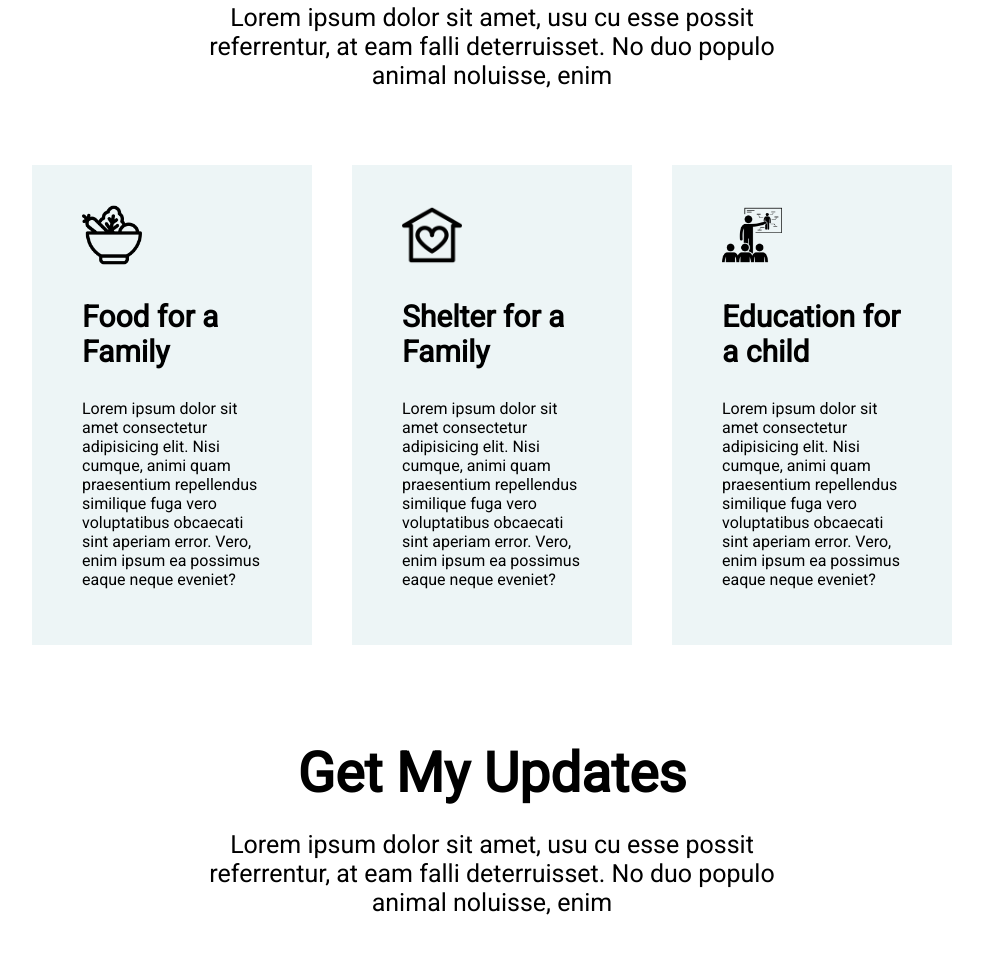
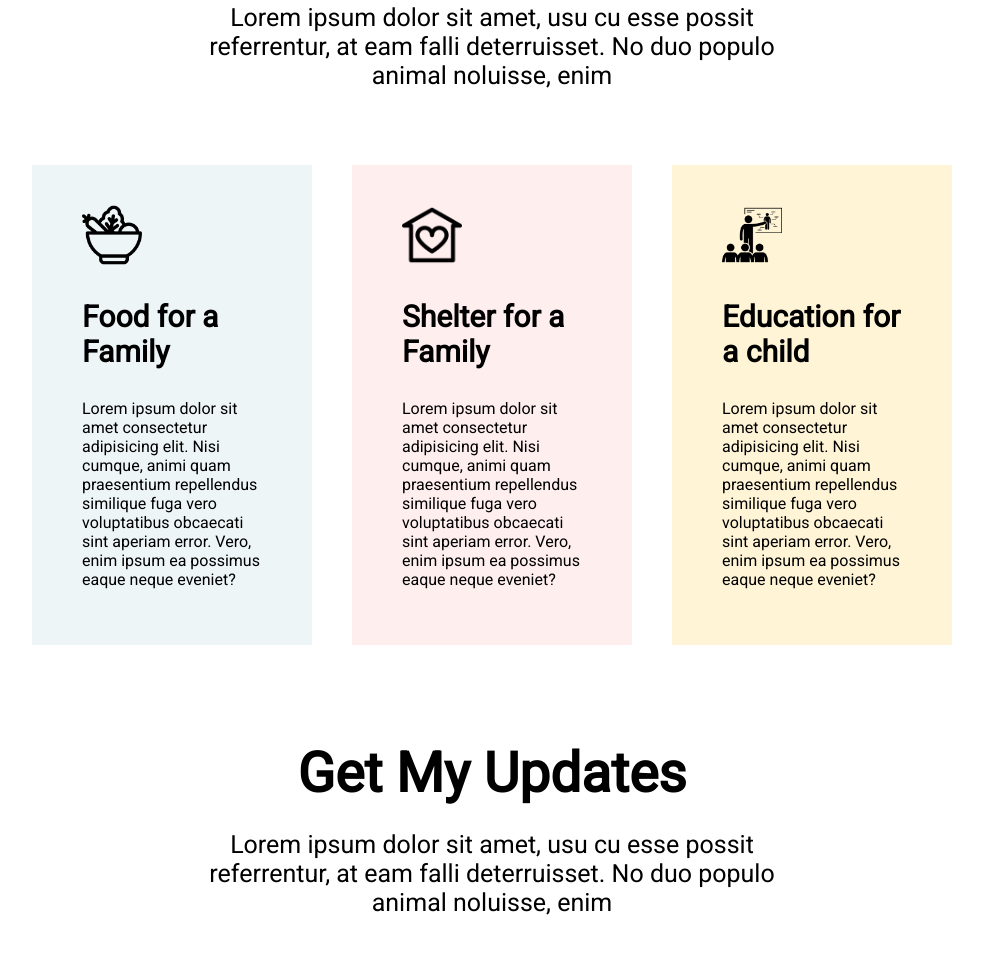
Before and after one commit to amena-hira/donate-today, a plain HTML site: page Index.html in a window 1280 px wide. Shown: the part 1733-2688 px from the top of the page, without its empty margins (148-1131 px from the left). Drawn offline with Linux system fonts and the light colour scheme.

Commit message:
different color box

```diff
--- a/Index.html
+++ b/Index.html
@@ -80,7 +80,7 @@
         </p>
       </div>
       <div class="DT-div DT-middle-div div-box">
-        <div class="box-art">
+        <div class="box-art" id="color-box-1">
           <img src="images/food_icon.png" alt="" />
           <h3>Food for a Family</h3>
           <p>
@@ -90,7 +90,7 @@
             possimus eaque neque eveniet?
           </p>
         </div>
-        <div class="box-art">
+        <div class="box-art" id="color-box-2">
           <img src="images/shelter_icon.png" alt="" />
           <h3>Shelter for a Family</h3>
           <p>
@@ -100,7 +100,7 @@
             possimus eaque neque eveniet?
           </p>
         </div>
-        <div class="box-art">
+        <div class="box-art" id="color-box-3">
           <img src="images/education_icon.png" alt="" />
           <h3>Education for a child</h3>
           <p>
--- a/style.css
+++ b/style.css
@@ -95,7 +95,15 @@ section {
 .box-art{
     margin: 10px 20px;
     padding: 40px 50px;
+}
+#color-box-1{
     background-color: rgb(237,245,246);
+}
+#color-box-2{
+    background-color: rgb(255,238,238);
+}
+#color-box-3{
+    background-color: rgb(255,244,214);
 }
 .box-art img{
     width: 60px;
```
